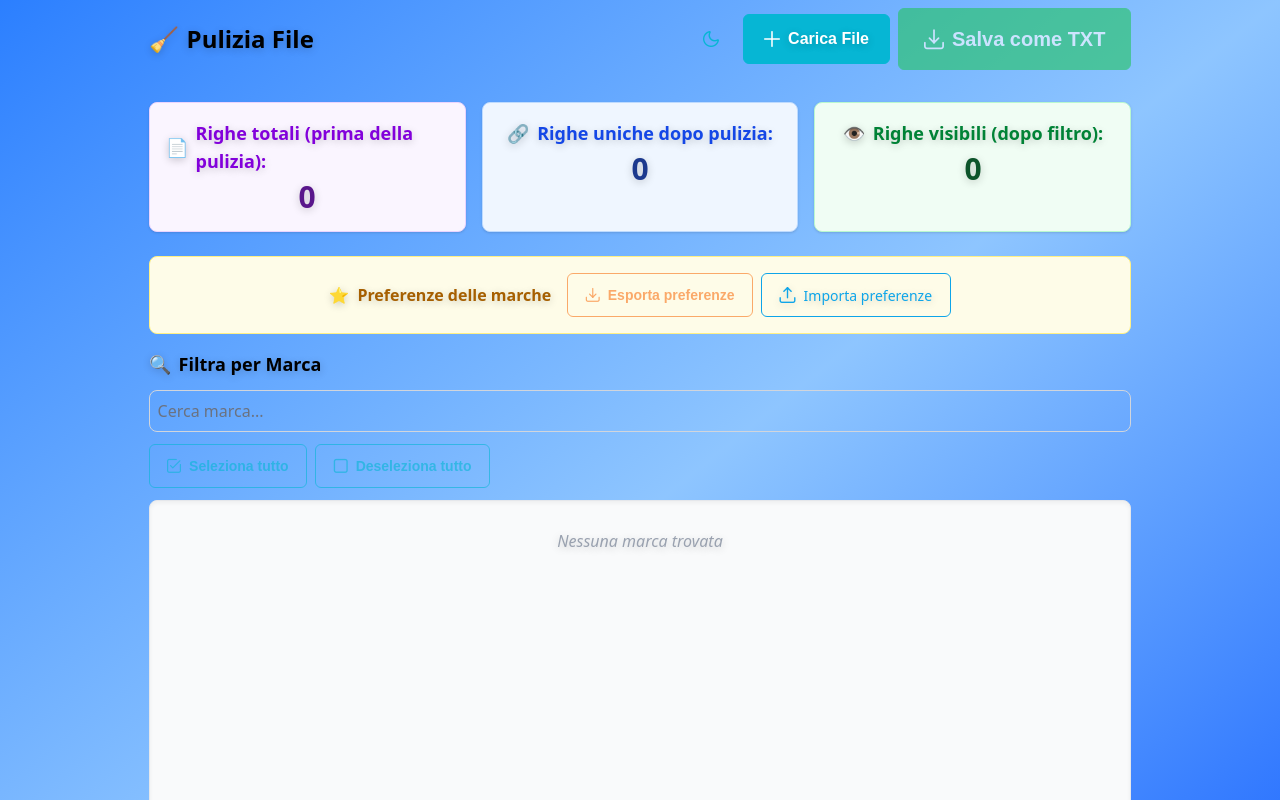
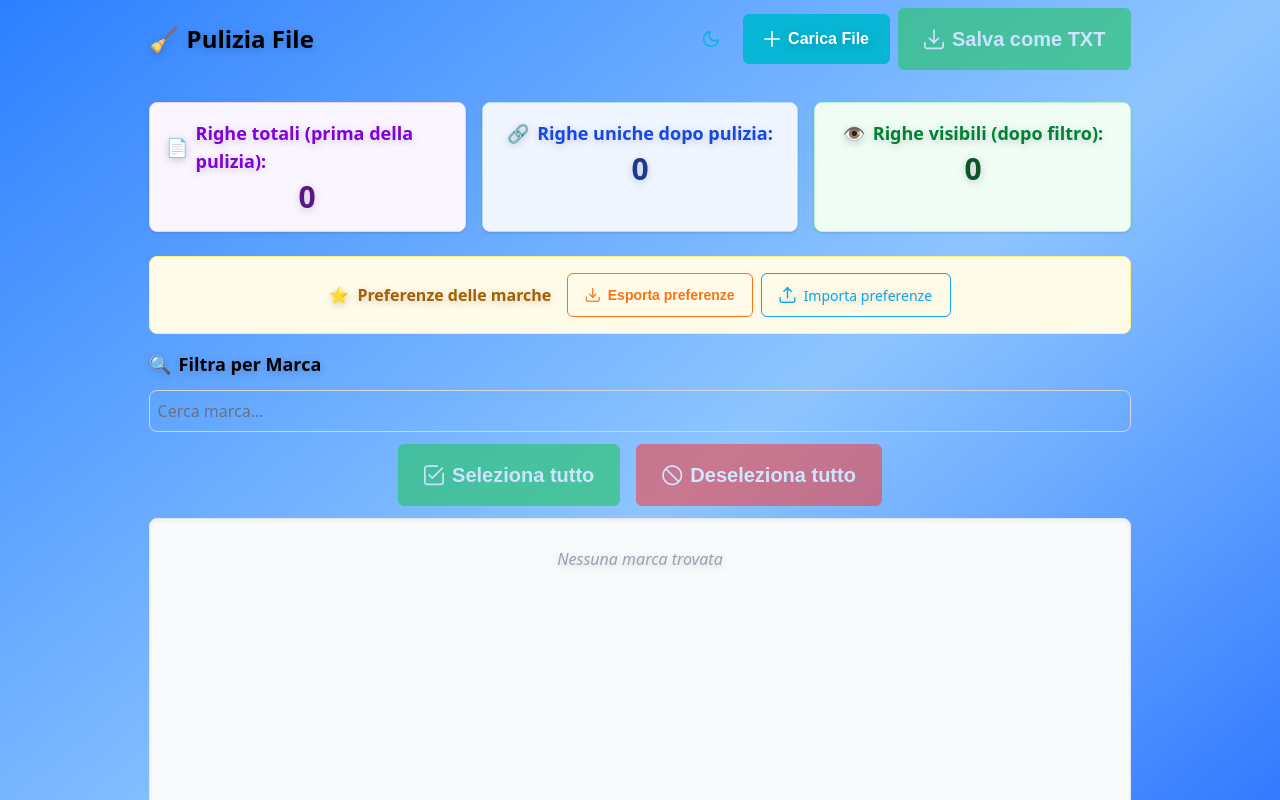
Before and after one commit to MrBrune01/filecleaner2, a React (Vite) app: page / in a window 1280 px wide. Shown: the top 800 px of the page. Built offline with nearby package versions, Linux system fonts and the light colour scheme; a web font is replaced by a local one.

Commit message:
Aggiunta valori predefiniti per i brand preferiti e migliorata l'interfaccia dei pulsanti di selezione

```diff
--- a/src/App.tsx
+++ b/src/App.tsx
@@ -46,7 +46,119 @@ export default function App() {
 	const [uniqueRowsCount, setUniqueRowsCount] = useState(0);
 	const [preferredBrands, setPreferredBrands] = useState<string[]>(() => {
 		const saved = localStorage.getItem("preferredBrands");
-		return saved ? JSON.parse(saved) : [];
+		return saved
+			? JSON.parse(saved)
+			: [
+					"ZUC",
+					"WIE",
+					"WEI",
+					"ITW",
+					"VOR",
+					"VIW",
+					"VEM",
+					"VAA",
+					"HKH",
+					"BTI",
+					"THE",
+					"BTI",
+					"TLY",
+					"TEL",
+					"TTE",
+					"TEH",
+					"BEN",
+					"TCI",
+					"SYL",
+					"AAG",
+					"STB",
+					"SIE",
+					"SCA",
+					"SAT",
+					"RCO",
+					"MAD",
+					"RYT",
+					"RAU",
+					"RAD",
+					"QBX",
+					"QUT",
+					"PRI",
+					"PHI",
+					"PHB",
+					"PHA",
+					"PER",
+					"PER",
+					"PAN",
+					"PAL",
+					"OSR",
+					"V81",
+					"ORI",
+					"OER",
+					"OBO",
+					"MEG",
+					"NOL",
+					"IBO",
+					"MOE",
+					"MAG",
+					"LOM",
+					"LEN",
+					"LEG",
+					"LAR",
+					"RLC",
+					"l&l",
+					"KRT",
+					"KEB",
+					"UNF",
+					"KAT",
+					"KAO",
+					"ITC",
+					"IRM",
+					"INS",
+					"IND",
+					"ILN",
+					"IDX",
+					"FND",
+					"HEE",
+					"HAG",
+					"GTL",
+					"GEL",
+					"FTE",
+					"FRA",
+					"FOA",
+					"FIS",
+					"FIN",
+					"3FF",
+					"FMB",
+					"FAN",
+					"ELV",
+					"EMO",
+					"ELE",
+					"ELC",
+					"DRL",
+					"DIS",
+					"ECF",
+					"DTS",
+					"CV9",
+					"CV7",
+					"CV6",
+					"CV5",
+					"CV4",
+					"CV3",
+					"CV2",
+					"CV1",
+					"COR",
+					"COE",
+					"CEM",
+					"CEB",
+					"CCS",
+					"CVE",
+					"CVT",
+					"CAV",
+					"CMC",
+					"CBR",
+					"CAB",
+					"BOL",
+					"IBO",
+					"BEC",
+			  ];
 	});
 
 	function handleFileSelect(e: FileUploadSelectEvent) {
@@ -482,20 +594,24 @@ export default function App() {
 					className="mb-3 p-2 border border-gray-300 dark:border-gray-600 rounded-lg w-full focus:outline-none focus:ring-2 focus:ring-blue-400 dark:focus:ring-blue-500 transition dark:bg-gray-800 dark:text-white"
 				/>
 
-				<div className="mb-3 flex gap-2">
+				<div className="mb-3 flex gap-4 justify-center items-center">
 					<Button
 						label="Seleziona tutto"
 						icon="pi pi-check-square"
-						className="p-button-outlined p-button-sm"
+						className="p-button-success p-button-lg"
 						onClick={selectAllBrands}
 						disabled={Object.keys(brandSelection).length === 0}
+						tooltip="Seleziona tutte le marche visibili"
+						tooltipOptions={{ position: "bottom" }}
 					/>
 					<Button
 						label="Deseleziona tutto"
-						icon="pi pi-stop"
-						className="p-button-outlined p-button-sm"
+						icon="pi pi-ban"
+						className="p-button-danger p-button-lg"
 						onClick={deselectAllBrands}
 						disabled={Object.keys(brandSelection).length === 0}
+						tooltip="Deseleziona tutte le marche visibili"
+						tooltipOptions={{ position: "bottom" }}
 					/>
 				</div>
 
```
